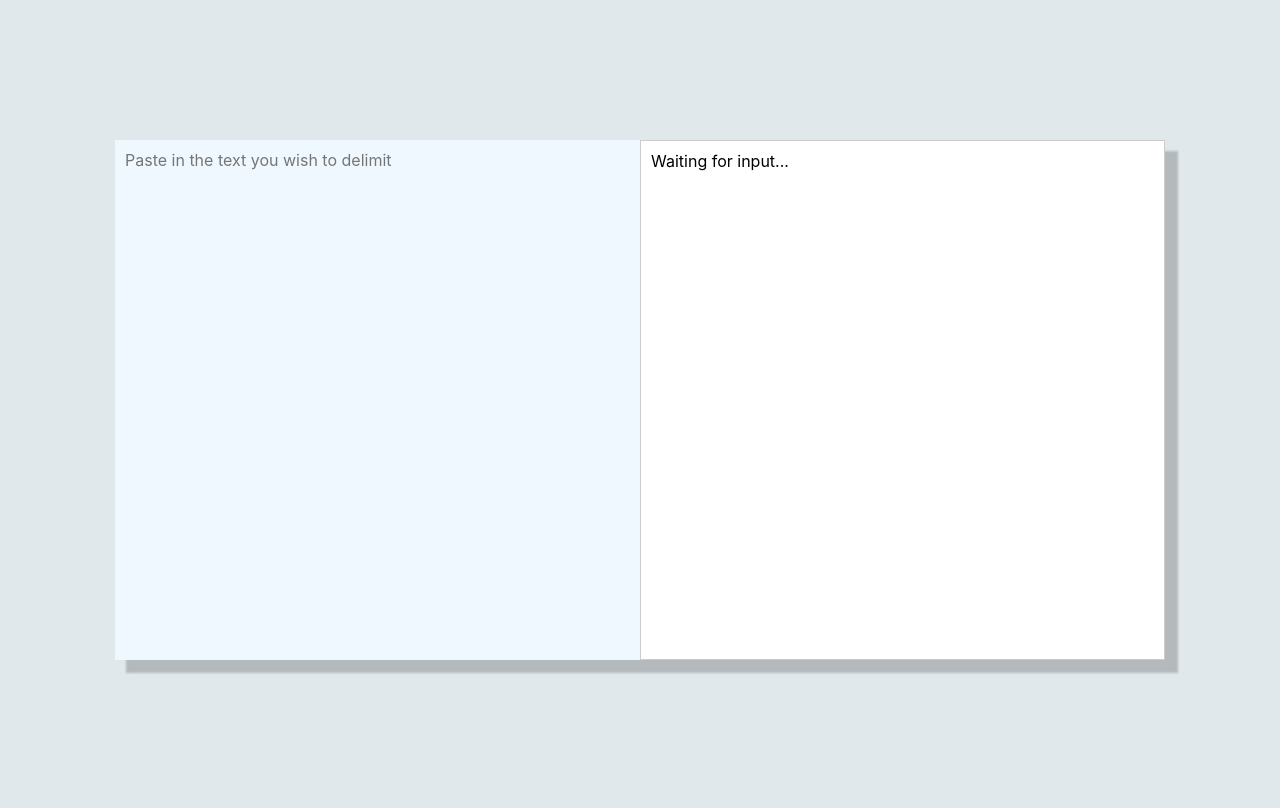
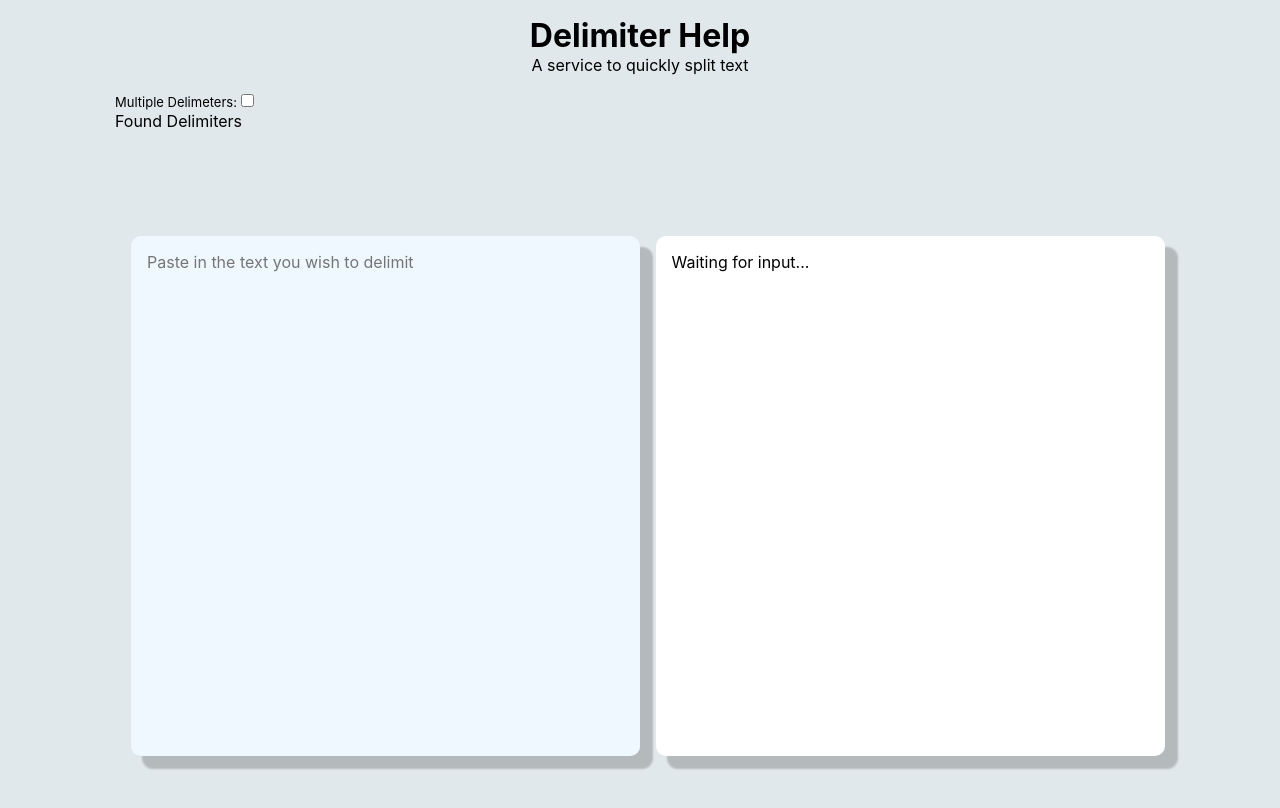
Before and after one commit to sinthushan/delimit_helper, a React (Vite) app: page / in a window 1280 px wide. Shown: the top 808 px of the page. Built offline with nearby package versions, Linux system fonts and the light colour scheme.

Commit message:
added filtering features; TODO: create a delimiter objects

```diff
--- a/src/App.tsx
+++ b/src/App.tsx
@@ -1,45 +1,123 @@
-import { useState } from "react";
+import React, { useEffect, useState } from "react";
 import { ResultPane } from "./components/ResultPane";
 import { TextArea } from "./components/TextArea";
+import { Header } from "./components/Header";
+import { Filters } from "./components/Filters";
 
 function App() {
   const [text, setText] = useState("");
+  const [isRecursive, setIsRecursive] = useState(false);
+  const [rowDelimiters, setRowDelimiters] = useState<string[]>([
+    ",",
+    " ",
+    ";",
+    "|",
+    "\t",
+  ]);
+  const [colDelimiters, setColDelimiters] = useState("");
+  let delimiter_list: string[] = [];
+  const delimiters: string[] = [",", " ", ";", "|", "\t"];
+  const result = find_delimiters(text);
 
-  const result = find_delimiters(text);
+  function cleanArray(arr: string[]): string[] {
+    return arr
+      .join("##@#")
+      .split("##@#")
+      .filter((n) => n);
+  }
+
+  function colDelimit(arr: string[]) {
+    console.log("yp");
+  }
 
   function find_delimiters(words: string): string[] {
     if (!words) {
       return ["Waiting for input..."];
     }
-    const delimiters = [",", " ", ";", "|", "\t"];
+
     const possible_delimiters: (number | string | string[])[][] = [];
+
     delimiters.forEach((delimiter: string) => {
       const arr = words.split(delimiter);
       const count = arr.length - 1;
       if (count > 0) {
-        possible_delimiters.push([count, delimiter, arr]);
+        if (!delimiter_list.includes(delimiter)) {
+          if (isRecursive) {
+            delimiter_list.push(delimiter);
+          } else {
+            delimiter_list = [delimiter];
+          }
+        }
+        console.log(rowDelimiters);
+        if (rowDelimiters.includes(delimiter)) {
+          possible_delimiters.push([count, delimiter, arr]);
+        }
       }
     });
+
     if (possible_delimiters.length === 0) {
       return ["No clear delimiter found"];
     }
+
     const sorted_list = possible_delimiters.sort(function (a, b) {
       const countA = a[0] as number;
       const countB = b[0] as number;
       return countB - countA;
     });
-    return sorted_list[0][2] as string[];
+    let delimited_list = sorted_list[0][2] as string[];
+
+    if (isRecursive) {
+      const temp_list = find_delimiters(delimited_list.join("##@#"));
+      if (temp_list[0] !== "No clear delimiter found") {
+        delimited_list = temp_list;
+      }
+    }
+
+    return cleanArray(delimited_list);
   }
 
   function handleInput(e: React.ChangeEvent<HTMLTextAreaElement>) {
     setText(e.target.value);
   }
-
+  function handleCheck() {
+    setIsRecursive(!isRecursive);
+  }
+  function handleSelect(e: React.ChangeEvent<HTMLSelectElement>) {
+    const include = e.target.value;
+    const delimiter = e.target.labels[0].innerText;
+    if (include === "col") {
+      setColDelimiters(delimiter);
+      const arr = rowDelimiters.filter((del) => del !== delimiter);
+      setRowDelimiters(arr);
+    } else if (include === "row") {
+      if (!rowDelimiters.includes(delimiter)) {
+        setRowDelimiters([...rowDelimiters, delimiter]);
+      }
+      if (colDelimiters === delimiter) {
+        setColDelimiters("");
+      }
+    } else if (include === "ignore") {
+      const arr = rowDelimiters.filter((del) => del !== delimiter);
+      setRowDelimiters(arr);
+      if (colDelimiters === delimiter) {
+        setColDelimiters("");
+      }
+    }
+  }
   return (
-    <main className="container">
-      <TextArea handleInput={handleInput} text={text} />
-      <ResultPane result={result} />
-    </main>
+    <>
+      <Header />
+      <Filters
+        delimiters={delimiter_list}
+        handleCheck={handleCheck}
+        isChecked={isRecursive}
+        handleSelect={handleSelect}
+      />
+      <main className="container">
+        <TextArea handleInput={handleInput} text={text} />
+        <ResultPane result={result} />
+      </main>
+    </>
   );
 }
 
--- /dev/null
+++ b/src/components/Filters.tsx
@@ -0,0 +1,45 @@
+export const Filters = ({
+  delimiters,
+  handleCheck,
+  isChecked,
+  handleSelect,
+}: {
+  delimiters: string[];
+  handleCheck: () => void;
+  isChecked: boolean;
+  handleSelect: (e: React.ChangeEvent<HTMLSelectElement>) => void;
+}) => {
+  return (
+    <section className="filters">
+      <div className="multi">
+        <label htmlFor="recursive">Multiple Delimeters: </label>
+        <input
+          type="checkbox"
+          name="recusive"
+          id="recursive"
+          checked={isChecked}
+          onClick={handleCheck}
+        />
+      </div>
+      <div className="found-delimiters">
+        <header>Found Delimiters</header>
+        <div className="delimiters">
+          {delimiters.map((delimiter) => (
+            <div className="delimiter">
+              <label htmlFor={delimiter + "-select"}>{delimiter}</label>
+              <select
+                name={delimiter + "-select"}
+                id={delimiter + "-select"}
+                onChange={handleSelect}
+              >
+                <option value="row">Indicates new row</option>
+                <option value="col">Indicates new column</option>
+                <option value="ignore">Ignore</option>
+              </select>
+            </div>
+          ))}
+        </div>
+      </div>
+    </section>
+  );
+};
--- /dev/null
+++ b/src/components/Header.tsx
@@ -0,0 +1,8 @@
+export const Header = () => {
+  return (
+    <header className="header">
+      <h1>Delimiter Help</h1>
+      <p>A service to quickly split text</p>
+    </header>
+  );
+};
--- a/src/index.css
+++ b/src/index.css
@@ -10,27 +10,36 @@ body {
   display: flex;
   flex-direction: column;
   align-items: center;
-  justify-content: center;
 }
+
+.header {
+  text-align: center;
+  padding: 1rem 0;
+}
+
 .container {
   display: flex;
   flex-direction: row;
   width: 1050px;
   height: 520px;
   padding: 0;
-  box-shadow: 12px 12px 2px 1px rgba(0, 0, 0, 0.2);
+  margin: 10% 0;
+  border-radius: 10px;
 }
 .textarea {
   width: 50%;
   height: 100%;
   overflow: hidden;
+  border-radius: 10px;
+  margin: 0 1rem;
+  box-shadow: 12px 12px 2px 1px rgba(0, 0, 0, 0.2);
 }
 
 textarea {
   all: unset;
   width: 100%;
   height: 100%;
-  padding: 10px;
+  padding: 1rem;
   background-color: aliceblue;
 }
 
@@ -38,7 +47,13 @@ textarea {
   width: 50%;
   height: 100%;
   background-color: white;
-  padding: 10px;
+  padding: 1rem;
   margin: 0;
-  border: 1px solid rgba(0, 0, 0, 0.2);
+
+  border-radius: 10px;
+  box-shadow: 12px 12px 2px 1px rgba(0, 0, 0, 0.2);
 }
+
+label {
+  font-size: small;
+}
```
